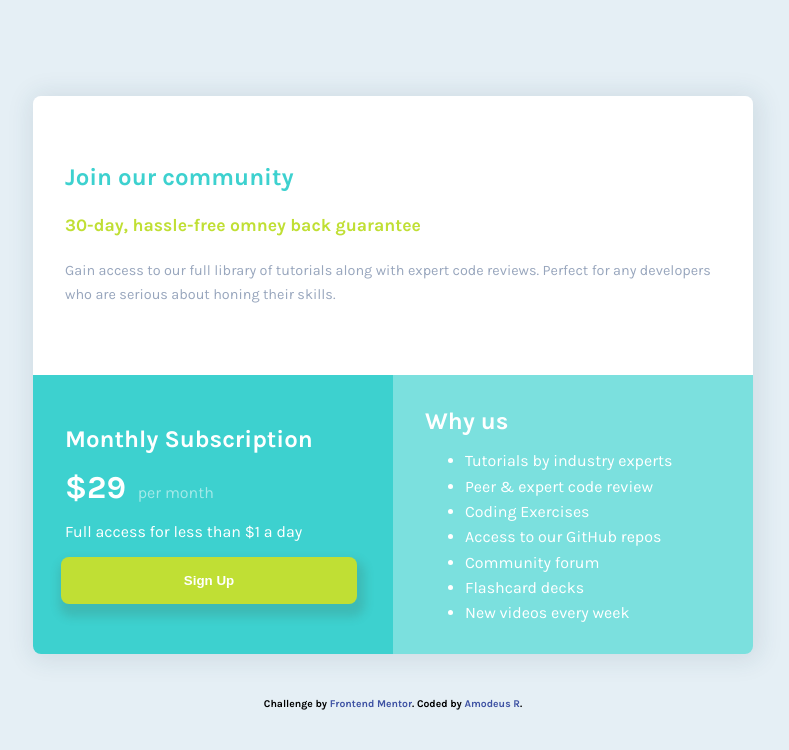
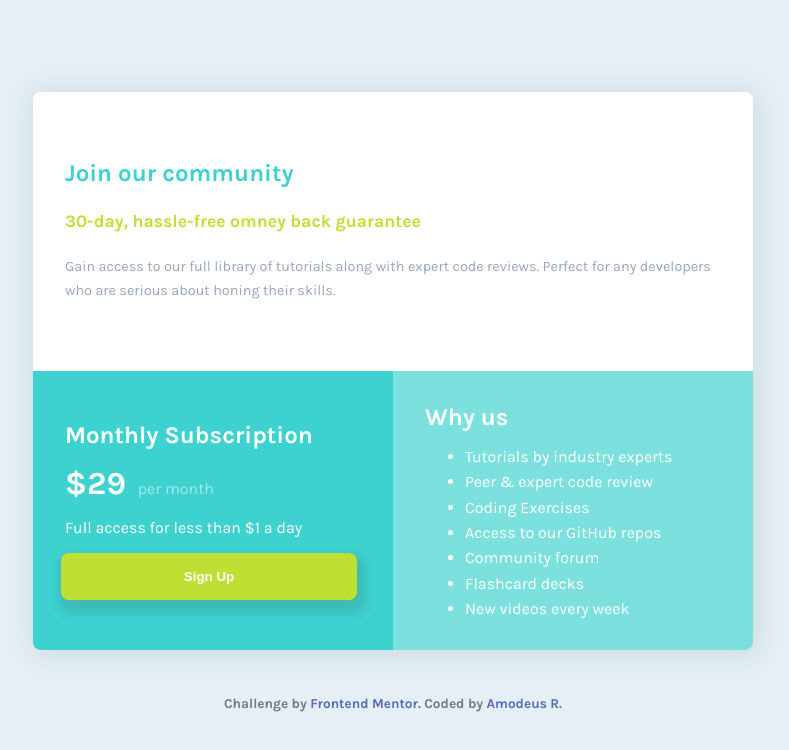
Before and after one commit to AmodeusR/FM--single-price-grid-component, a website: page index.html in a window 1280 px wide. Shown: the whole page, without its empty margins (247-1036 px from the left). Drawn offline with nearby package versions, Linux system fonts and the light colour scheme; files that its build step writes are made by us from their sources.

Commit message:
attribution visual modification

```diff
--- a/scss/main.scss
+++ b/scss/main.scss
@@ -157,17 +157,18 @@ body {
 }
 
 .attribution {
-  font-size: .65rem;
+  font-size: .85rem;
   text-align: center;
   font-weight: bold;
+  color: #777;
 
   a {
-    color: hsl(228, 45%, 44%);
+    color: hsl(228, 45%, 54%);
     text-decoration: none;
     transition: color 200ms ease;
 
     &:hover {
-      color: lighten(hsl(228, 45%, 44%), 5%);
+      color: lighten(hsl(228, 75%, 50%), 20%);
     }
   }
 }
```
Also changed, not shown: css/main.css, 1 other file.
